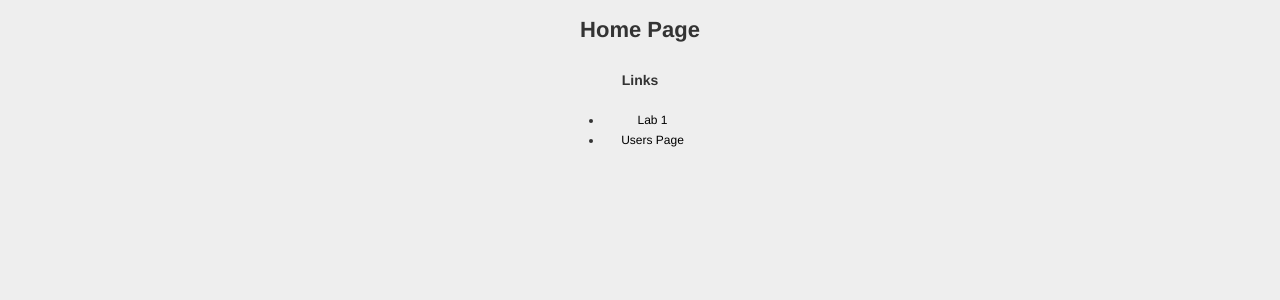
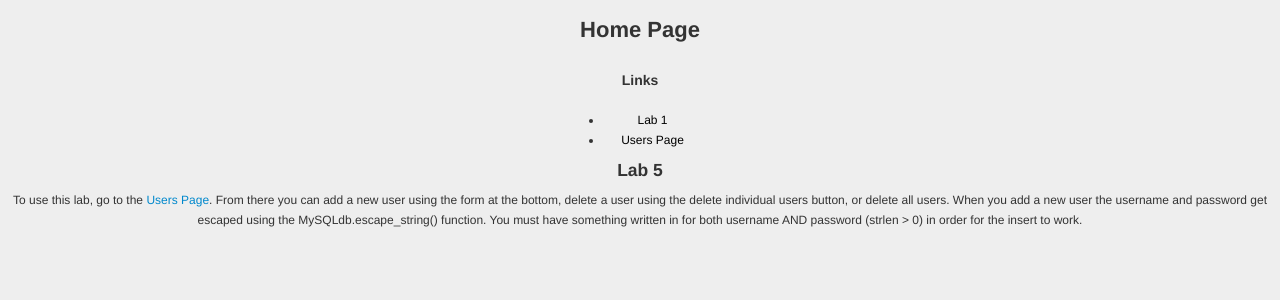
Before and after one commit to ddekroon/school, a Python web app: template cis3210 networking/myapp/myapp/templates/index.mako in a window 1280 px wide. Shown: the top 300 px of the page. Run offline with Mako, Linux system fonts and the light colour scheme; the template is opened without the code that fills it, so the values that code supplies are empty; some libraries are stand-ins or nearby versions.

Commit message:
adding lab 5 networking

```diff
--- a/cis3210 networking/myapp/data/templates/index.mako.py
+++ b/cis3210 networking/myapp/data/templates/index.mako.py
@@ -4,7 +4,7 @@ UNDEFINED = runtime.UNDEFINED
 __M_dict_builtin = dict
 __M_locals_builtin = locals
 _magic_number = 8
-_modified_time = 1381269305.757605
+_modified_time = 1382031059.474845
 _enable_loop = True
 _template_filename = '/media/derek/Files/workspace/school/cis3210 networking/myapp/myapp/templates/index.mako'
 _template_uri = '/index.mako'
@@ -19,7 +19,7 @@ def render_body(context,**pageargs):
         __M_locals = __M_dict_builtin(pageargs=pageargs)
         __M_writer = context.writer()
         # SOURCE LINE 1
-        __M_writer(u'<!DOCTYPE html PUBLIC "-//W3C//DTD XHTML 1.0 Transitional//EN"\n"http://www.w3.org/TR/xhtml1/DTD/xhtml1-transitional.dtd">\n<html>\n  <head>\n\t<title>Derek Dekroon App</title>\n\t<script src="/js/jquery.js"></script>\n\t<script src="http://code.jquery.com/ui/1.10.3/jquery-ui.js"></script>\n\t<link href=\'/css/bootstrap.min.css\' rel=\'stylesheet\' />\n\t<link href=\'/css/myStyle.css\' rel=\'stylesheet\' />\n  </head>\n  <body>\n    <div class=\'mainSection\'>\n        <h1>Home Page</h1>\n        <h3>Links</h3>\n\t<ul>\n\t    <li><a href=\'/lab1\'>Lab 1</a></li>\n\t    <li><a href=\'/users\'>Users Page</a></li>\n\t</ul>\n    </div>\n  </body>\n</html>\n')
+        __M_writer(u'<!DOCTYPE html PUBLIC "-//W3C//DTD XHTML 1.0 Transitional//EN"\n"http://www.w3.org/TR/xhtml1/DTD/xhtml1-transitional.dtd">\n<html>\n  <head>\n\t<title>Derek Dekroon 0709999</title>\n\t<script src="/js/jquery.js"></script>\n\t<script src="http://code.jquery.com/ui/1.10.3/jquery-ui.js"></script>\n\t<link href=\'/css/bootstrap.min.css\' rel=\'stylesheet\' />\n\t<link href=\'/css/myStyle.css\' rel=\'stylesheet\' />\n  </head>\n  <body>\n    <div class=\'mainSection\'>\n        <h1>Home Page</h1>\n        <h3>Links</h3>\n\t<ul>\n\t    <li><a href=\'/lab1\'>Lab 1</a></li>\n\t    <li><a href=\'/users\'>Users Page</a></li>\n\t</ul>\n        <div class=\'description\'>\n\t\t<h4>Lab 5</h4>\n\t\t<p>To use this lab, go to the <a href=\'/users\'>Users Page</a>. From there you can add a new user using the form at the bottom, delete a user using the delete individual users button, or delete all users. When you add a new user the username and password get escaped using the MySQLdb.escape_string() function. You must have something written in for both username AND password (strlen > 0) in order for the insert to work.\n\t\t</p>\n        </div>\n    </div>\n  </body>\n</html>\n')
         return ''
     finally:
         context.caller_stack._pop_frame()
--- a/cis3210 networking/myapp/myapp/templates/index.mako
+++ b/cis3210 networking/myapp/myapp/templates/index.mako
@@ -2,7 +2,7 @@
 "http://www.w3.org/TR/xhtml1/DTD/xhtml1-transitional.dtd">
 <html>
   <head>
-	<title>Derek Dekroon App</title>
+	<title>Derek Dekroon 0709999</title>
 	<script src="/js/jquery.js"></script>
 	<script src="http://code.jquery.com/ui/1.10.3/jquery-ui.js"></script>
 	<link href='/css/bootstrap.min.css' rel='stylesheet' />
@@ -16,6 +16,11 @@
 	    <li><a href='/lab1'>Lab 1</a></li>
 	    <li><a href='/users'>Users Page</a></li>
 	</ul>
+        <div class='description'>
+		<h4>Lab 5</h4>
+		<p>To use this lab, go to the <a href='/users'>Users Page</a>. From there you can add a new user using the form at the bottom, delete a user using the delete individual users button, or delete all users. When you add a new user the username and password get escaped using the MySQLdb.escape_string() function. You must have something written in for both username AND password (strlen > 0) in order for the insert to work.
+		</p>
+        </div>
     </div>
   </body>
 </html>
--- a/cis3210 networking/myapp/myapp/templates/lab1.mako
+++ b/cis3210 networking/myapp/myapp/templates/lab1.mako
@@ -2,7 +2,7 @@
 "http://www.w3.org/TR/xhtml1/DTD/xhtml1-transitional.dtd">
 <html>
   <head>
-	<title>Derek Dekroon A1</title>
+	<title>Derek Dekroon 0709999</title>
 	<script src="/js/jquery.js"></script>
   <script src="http://code.jquery.com/ui/1.10.3/jquery-ui.js"></script>
 
--- a/cis3210 networking/myapp/myapp/templates/users.mako
+++ b/cis3210 networking/myapp/myapp/templates/users.mako
@@ -1,53 +1,118 @@
 <%
 import json
+"""
+Using http://mysql-python.sourceforge.net/MySQLdb.html
+
+An example to get you started on CIS*3210 Lab 5.
+"""
+
+import MySQLdb
+
+db = MySQLdb.connect(host="dursley.socs.uoguelph.ca",
+                    user="ddekroon", # replace with your username
+                    passwd="0709999", # replace with your password (student id number, including leading 0)
+                    db="cis3210") # course database
+
+userDeleted = 0
+if c.deleteAll == 1:
+    dbCursor = db.cursor()
+    dbCursor.execute("""DELETE FROM users""")
+    db.commit()
+    userDeleted = 2
+
+if c.toDelete != 0:
+    dbCursor = db.cursor()
+    dbCursor.execute("""DELETE FROM users WHERE userid = %s""", (c.toDelete,))
+    db.commit()
+    userDeleted = 1
+
+
+userAdded = 0
+if c.newUserSet == 1:
+    dbCursor = db.cursor()
+    if c.newUsername == '':
+        print "ERROR, Username = Null"
+    if c.newPassword == '':
+        print "ERROR, new password = Null"
+    if c.newUsername != '' and c.newPassword != '':
+        db.query("""SELECT count(*) as numRows, MAX(userid) as maxUserID FROM users""")
+        result = db.store_result()
+        data = result.fetch_row(1, 1)
+        if data[0]['numRows'] == 0:
+            newUserID = 1
+        else:
+            newUserID = data[0]['maxUserID'] + 1
+        newUsername = MySQLdb.escape_string(c.newUsername)
+        newPassword = MySQLdb.escape_string(c.newPassword)
+        dbCursor.execute("""INSERT INTO users (userid, username, password) VALUES (%s, %s, %s)""", (newUserID, newUsername, newPassword))
+        db.commit()
+        userAdded = 1
+
+db.query("""SELECT * FROM users""")
+r = db.store_result()
+tuples = r.fetch_row(0)
+db.close()
 
 usernames = []
-for user in c.userids:
+for user in tuples:
     usernames.append(user)
 endfor
 %>
 <html>
 <head>
-<title>Lab 2</title>
+<title>Derek Dekroon 0709999</title>
 <script src='/js/jquery.js'></script>
 <link type='text/css' rel='stylesheet' href='/css/style.css'>
 
 </head>
 <body>
+% if userAdded == 1:
+    <p class='success'>User ${c.newUsername} added</p>
+%endif
+%if userDeleted == 1:
+    <p class='success'>User deleted</p>
+%endif
+%if userDeleted == 2:
+    <p class='success'>All users deleted</p>
+%endif
 <form name="lab2form" action="" method="POST">
 <% counter = 0 %>
 <table class='userTable'>
     <tr>
-        <th>UserID</th><th>Attribute</th><th>Del</th>
+        <th>ID</th><th>UserName</th><th>Password</th><th>Del</th>
     </tr>
 % for user in usernames:
     <tr>
     <td>
-    <input type='text' name='userid' value='${user}' />
+    <input type='text' name='id' value='${user[0]}' />
+    <td>
+    <input type='text' name='username' value='${user[1]}' />
     </td><td>
-        <input type='text' name='attributes' value='${c.attributes[counter]}' />
+    <input type='text' name='id' value='${user[2]}' />
     </td><td>
-    <button name='delName' value='${counter}'>Delete User</button>
+    <button name='delUser' value='${user[0]}'>Delete User</button>
     </td></tr>
     <%
     counter = counter + 1
     %>
 % endfor
     <tr>
-	<td colspan=2>
-            <input type='submit' name='updateData' class='centreButton' value='Update Data' />
-        </td><td>
-            <button name='deleteAll' value='1'>Delete All</button>
+	<td colspan=3></td><td>
+            <button name='delAllUsers' value='1'>Delete All</button>
         </td>
     </tr>
     </table>
+    <div class='addUser'>
     <h1>New User</h1>
-    <p>Userid:
-    <input type="text" name="userid"  />
+    <p>Username:
+    <input type="text" name="newUsername"  />
     </p>
-    <p>
-    <input type="submit" name="submit" value="Add User" />
-    </p>
+    <p>Password:
+    <input type="text" name="newPassword" />
+    </p><p>
+        <input type="submit" name="AddUser" value="Add User" />
+        </p>
+    </div>
 </form>
 </body>
  </html>
```
Also changed, not shown: cis3210 networking/myapp/data/templates/users.mako.py (+93 -22 lines), cis3210 networking/myapp/myapp/controllers/mainController.py (+15 -27 lines), cis3210 networking/myapp/README.txt, 4 other files.
